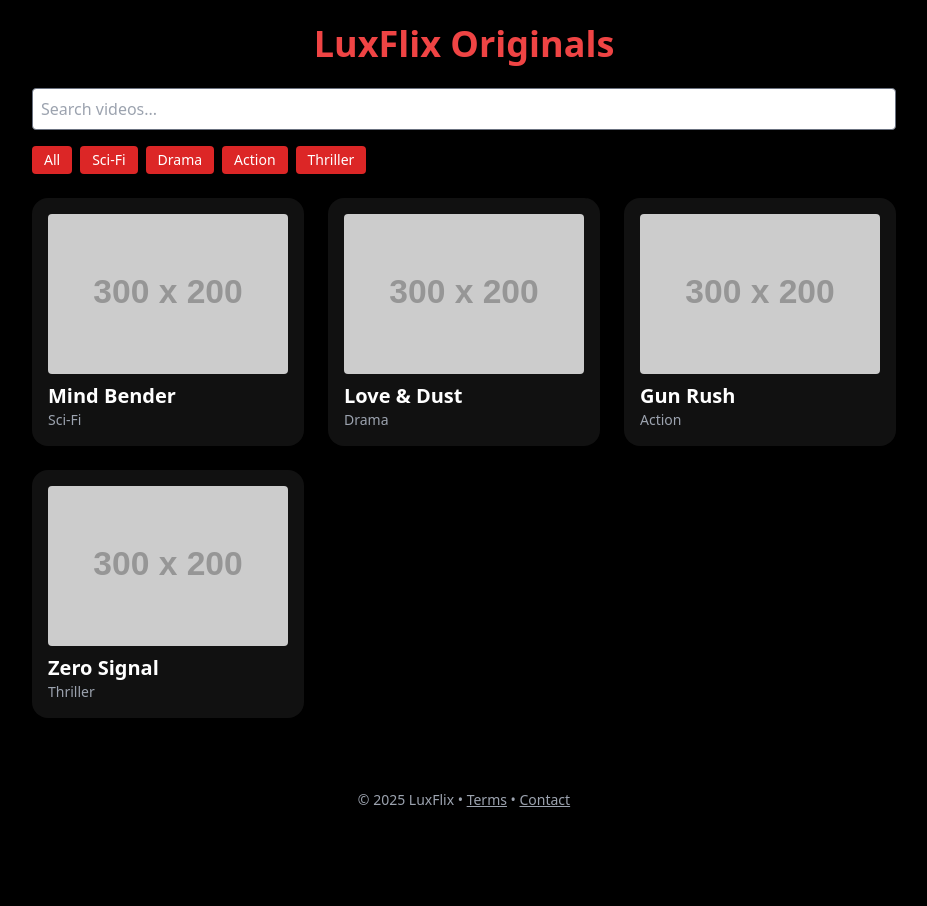
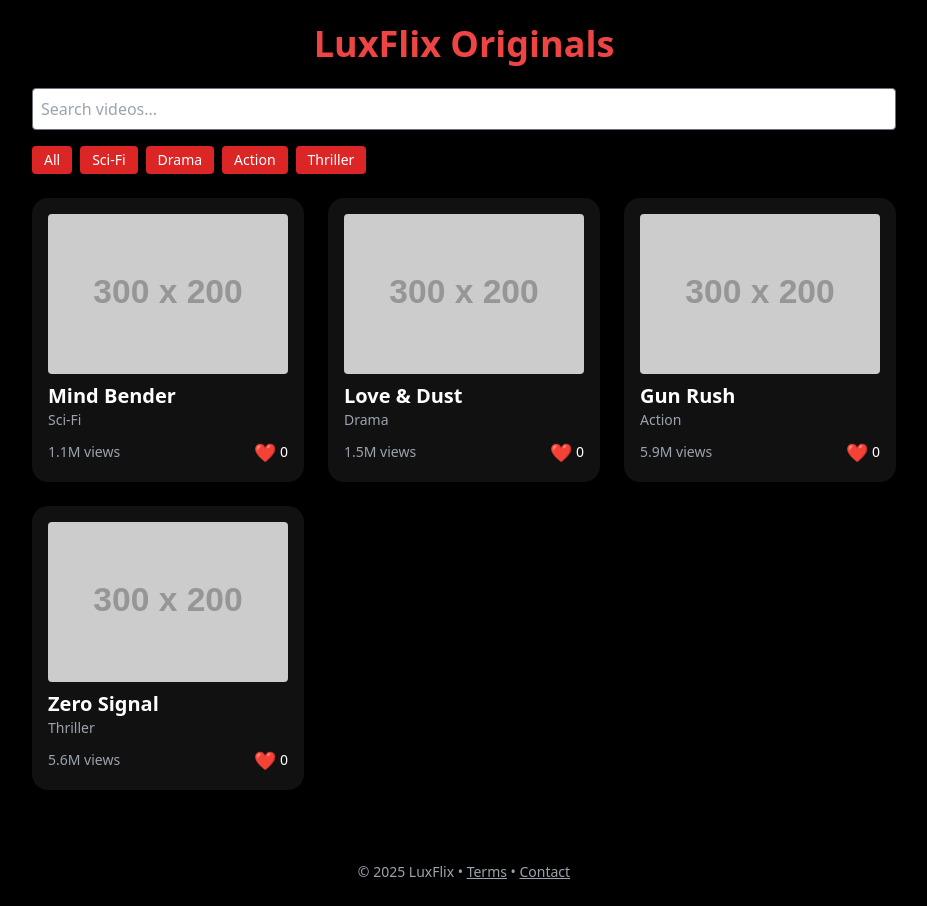
Before and after one commit to itsleo4/flowbite-starter, a website: page index.html in a window 1280 px wide. Shown: the whole page, without its empty margins (176-1103 px from the left). Before the commit the page ends 834 px from the top, so only its background shows below. Drawn offline with nearby package versions, Linux system fonts and the light colour scheme; placeholder pictures from the web are drawn by us.

```diff
--- a/index.html
+++ b/index.html
@@ -1,6 +1,5 @@
 <!DOCTYPE html>
 <html lang="en">
-
 <head>
   <meta charset="UTF-8" />
   <meta name="viewport" content="width=device-width, initial-scale=1.0" />
@@ -8,10 +7,7 @@
   <link href="https://cdn.jsdelivr.net/npm/flowbite@1.6.5/dist/flowbite.min.css" rel="stylesheet" />
   <link href="https://cdn.jsdelivr.net/npm/tailwindcss@2.2.19/dist/tailwind.min.css" rel="stylesheet">
   <style>
-    body {
-      background-color: #000;
-      color: #fff;
-    }
+    body { background-color: #000; color: #fff; }
     .card {
       background: #111;
       border-radius: 1rem;
@@ -20,6 +16,9 @@
     }
     .card:hover {
       background: #222;
+    }
+    .like-btn:hover {
+      transform: scale(1.1);
     }
   </style>
 </head>
@@ -49,6 +48,15 @@
     const categoryButtons = document.getElementById("category-buttons");
     const searchInput = document.getElementById("search");
 
+    // Generate random views and store likes per session
+    const viewsMap = {};
+    const likesMap = {};
+
+    videos.forEach(v => {
+      viewsMap[v.title] = (Math.random() * 10 + 1).toFixed(1) + "M views";
+      likesMap[v.title] = 0;
+    });
+
     function renderVideos(filter = "", category = "All") {
       videoGrid.innerHTML = "";
       let filtered = videos.filter(v =>
@@ -64,13 +72,29 @@
       for (let video of filtered) {
         let div = document.createElement("div");
         div.className = "card";
+
         div.innerHTML = `
           <img src="${video.thumbnail}" class="rounded mb-2" />
           <h2 class="text-xl font-semibold">${video.title}</h2>
-          <p class="text-sm text-gray-400">${video.category}</p>
+          <p class="text-sm text-gray-400 mb-2">${video.category}</p>
+          <div class="flex items-center justify-between text-sm text-gray-400">
+            <span>${viewsMap[video.title]}</span>
+            <div class="flex items-center gap-1">
+              <button class="like-btn text-red-500 text-lg" data-title="${video.title}">❤️</button>
+              <span id="like-count-${video.title}" class="text-white">${likesMap[video.title]}</span>
+            </div>
+          </div>
         `;
         videoGrid.appendChild(div);
       }
+
+      document.querySelectorAll(".like-btn").forEach(btn => {
+        btn.addEventListener("click", () => {
+          const title = btn.dataset.title;
+          likesMap[title]++;
+          document.getElementById(`like-count-${title}`).innerText = likesMap[title];
+        });
+      });
     }
 
     function renderCategories() {
@@ -93,5 +117,4 @@
     renderVideos();
   </script>
 </body>
-
 </html>
```
